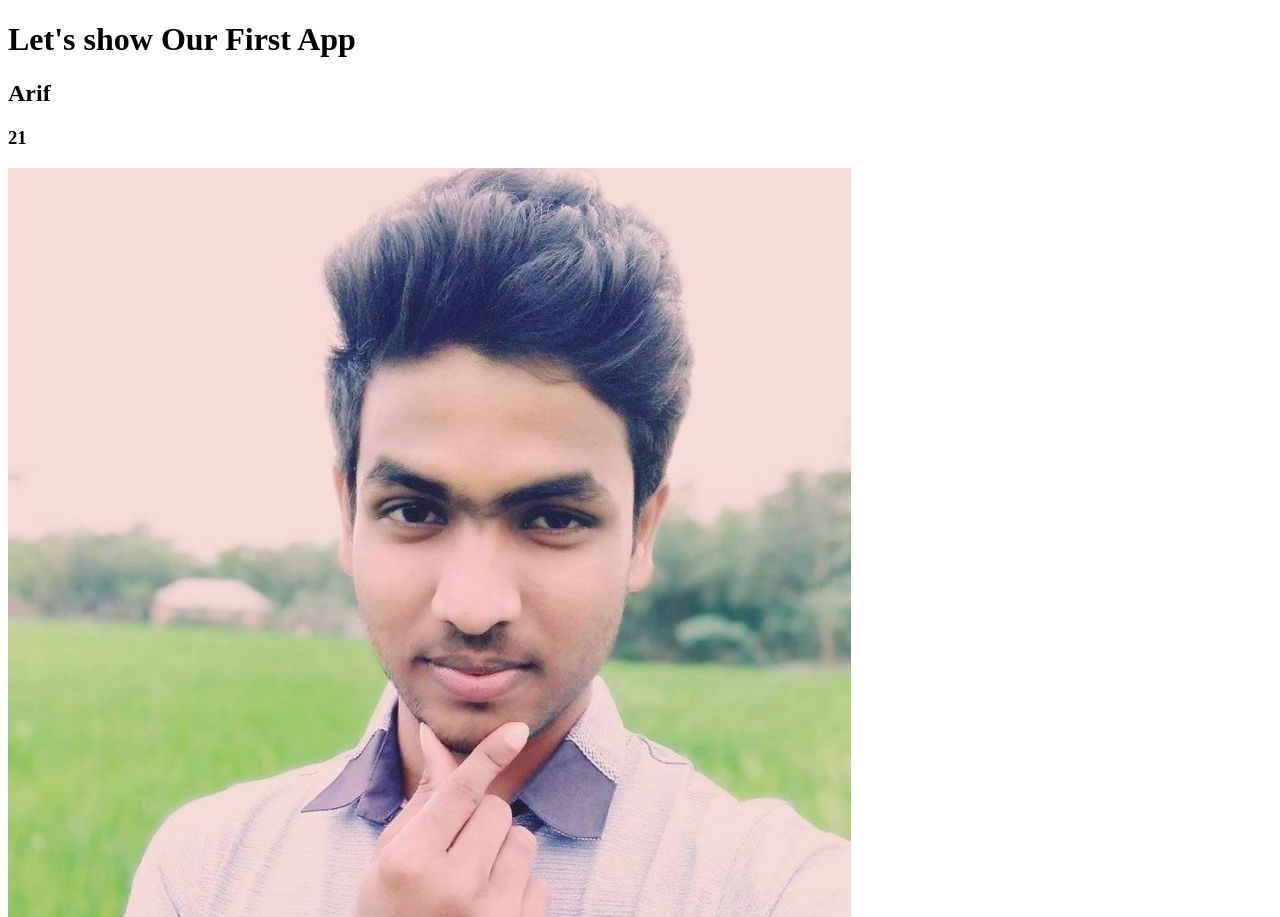
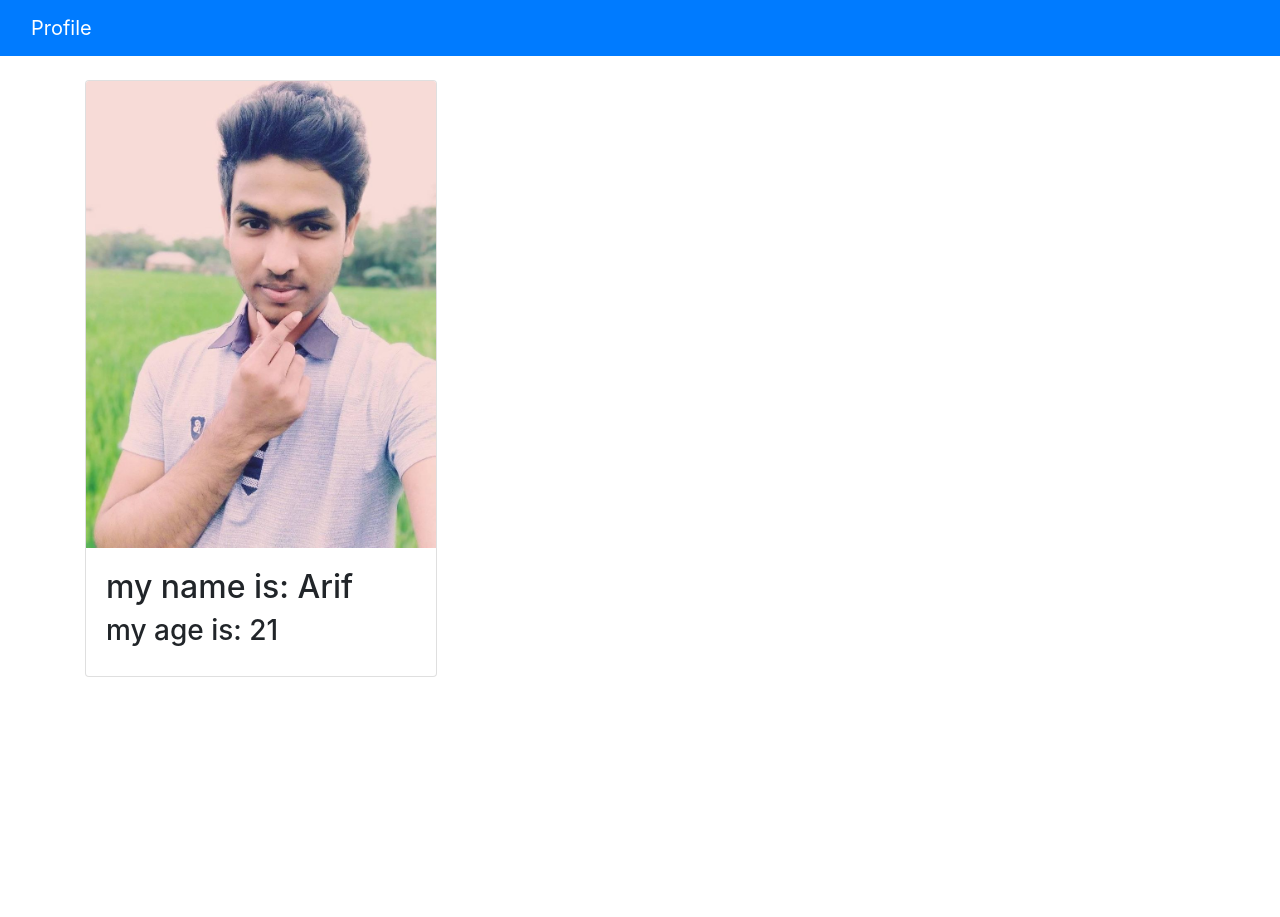
Before and after one commit to developerarif55/My-firstDjangoApp, a Django app: page / in a window 1280 px wide. Shown: the top 917 px of the page. After the commit the page ends 677 px from the top, so only its background shows below. Run offline with Django 3.2, Linux system fonts and the light colour scheme; data comes from the database, SQL or seed files in the repository; some libraries are stand-ins or nearby versions.

Commit message:
second change just for style

```diff
--- /dev/null
+++ b/templates/base.html
@@ -0,0 +1,60 @@
+<!DOCTYPE html>
+{% load static %}
+<html>
+  <head>
+    <title>Profile</title>
+
+    <meta
+      name="viewport"
+      content="width=device-width, initial-scale=1, maximum-scale=1, minimum-scale=1"
+    />
+
+    <link
+      rel="stylesheet"
+      href="https://stackpath.bootstrapcdn.com/bootstrap/4.4.1/css/bootstrap.min.css"
+      integrity="sha384-Vkoo8x4CGsO3+Hhxv8T/Q5PaXtkKtu6ug5TOeNV6gBiFeWPGFN9MuhOf23Q9Ifjh"
+      crossorigin="anonymous"
+    />
+
+    <link rel="stylesheet" type="text/css" href="{% static 'css/main.css' %}" />
+  </head>
+  <body>
+    <nav class="navbar navbar-expand-lg navbar navbar-dark bg-primary">
+      <div class="container-fluid">
+        <a class="navbar-brand" href="#">Profile</a>
+        <button
+          class="navbar-toggler"
+          type="button"
+          data-bs-toggle="collapse"
+          data-bs-target="#navbarScroll"
+          aria-controls="navbarScroll"
+          aria-expanded="false"
+          aria-label="Toggle navigation"
+        >
+          <span class="navbar-toggler-icon"></span>
+        </button>
+      </div>
+    </nav>
+    <div class="container">
+      <br />
+      {% block content %} {% endblock content %}
+    </div>
+    <script
+      src="https://code.jquery.com/jquery-3.4.1.slim.min.js"
+      integrity="sha384-J6qa4849blE2+poT4WnyKhv5vZF5SrPo0iEjwBvKU7imGFAV0wwj1yYfoRSJoZ+n"
+      crossorigin="anonymous"
+    ></script>
+
+    <script
+      src="https://cdn.jsdelivr.net/npm/popper.js@1.16.0/dist/umd/popper.min.js"
+      integrity="sha384-Q6E9RHvbIyZFJoft+2mJbHaEWldlvI9IOYy5n3zV9zzTtmI3UksdQRVvoxMfooAo"
+      crossorigin="anonymous"
+    ></script>
+
+    <script
+      src="https://stackpath.bootstrapcdn.com/bootstrap/4.4.1/js/bootstrap.min.js"
+      integrity="sha384-wfSDF2E50Y2D1uUdj0O3uMBJnjuUD4Ih7YwaYd1iqfktj0Uod8GCExl3Og8ifwB6"
+      crossorigin="anonymous"
+    ></script>
+  </body>
+</html>
--- a/templates/index.html
+++ b/templates/index.html
@@ -1,17 +1,12 @@
-<!DOCTYPE html>
-<html lang="en">
-  <head>
-    <meta charset="UTF-8" />
-    <meta http-equiv="X-UA-Compatible" content="IE=edge" />
-    <meta name="viewport" content="width=device-width, initial-scale=1.0" />
-    <title>My Detail</title>
-  </head>
-  <body>
-    <h1>Let's show Our First App</h1>
-    {% for i in profile %}
-    <h2>{{ i.name}}</h2>
-    <h3>{{i.age}}</h3>
-    <img src="{{i.image.url}}" alt="image" />
-    {%endfor %}
-  </body>
-</html>
+{% extends "base.html" %} {% load static %} {% block content %}
+<div class="card" style="width: 22rem">
+  {% for i in profile %}
+  <img src="{{i.image.url}}" class="card-img-top" alt=".my image" />
+  <div class="card-body">
+    <h2>my name is: {{ i.name}}</h2>
+    <h3>my age is: {{i.age}}</h3>
+  </div>
+  {%endfor %}
+</div>
+
+{% endblock content %}
```
